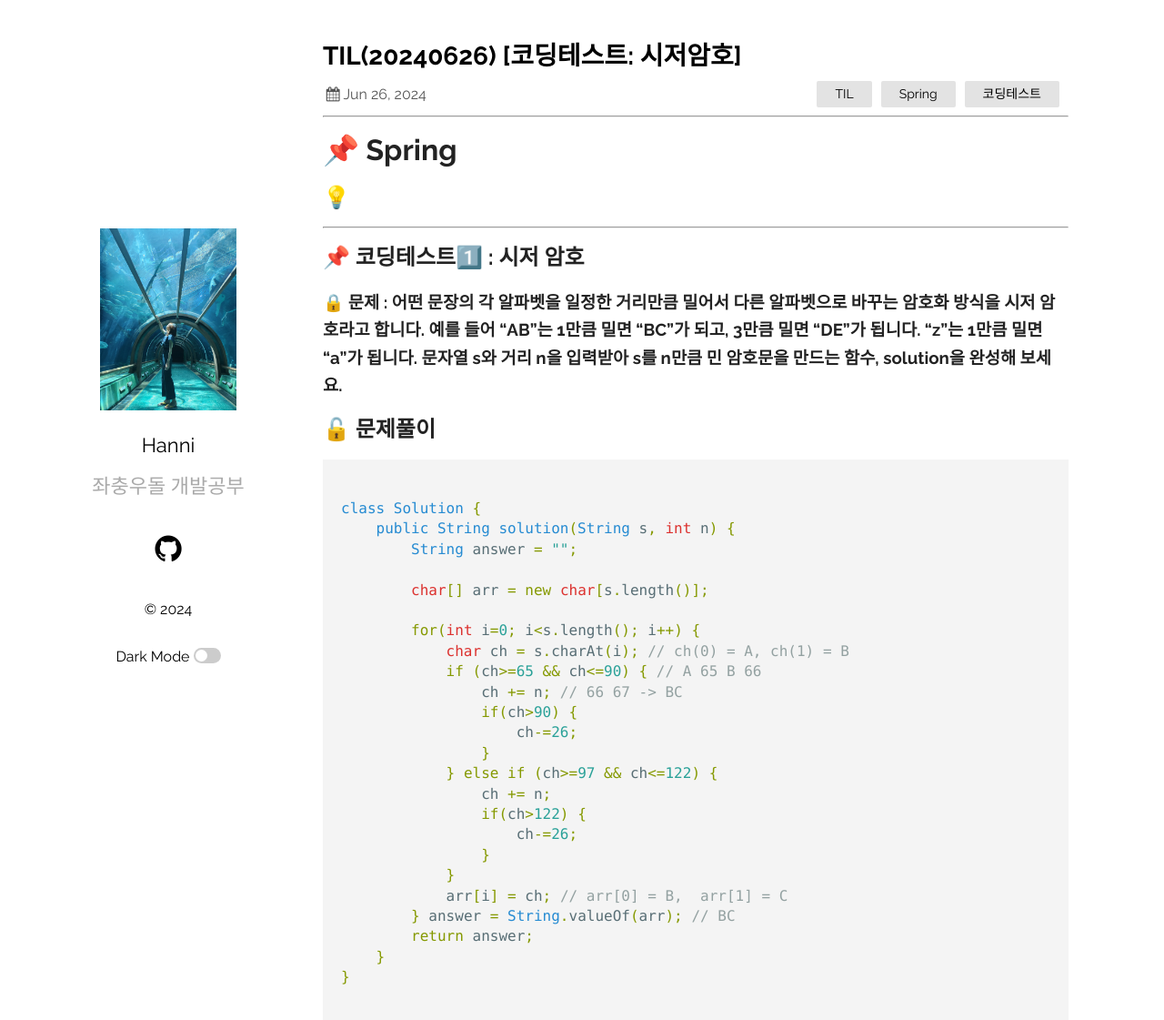
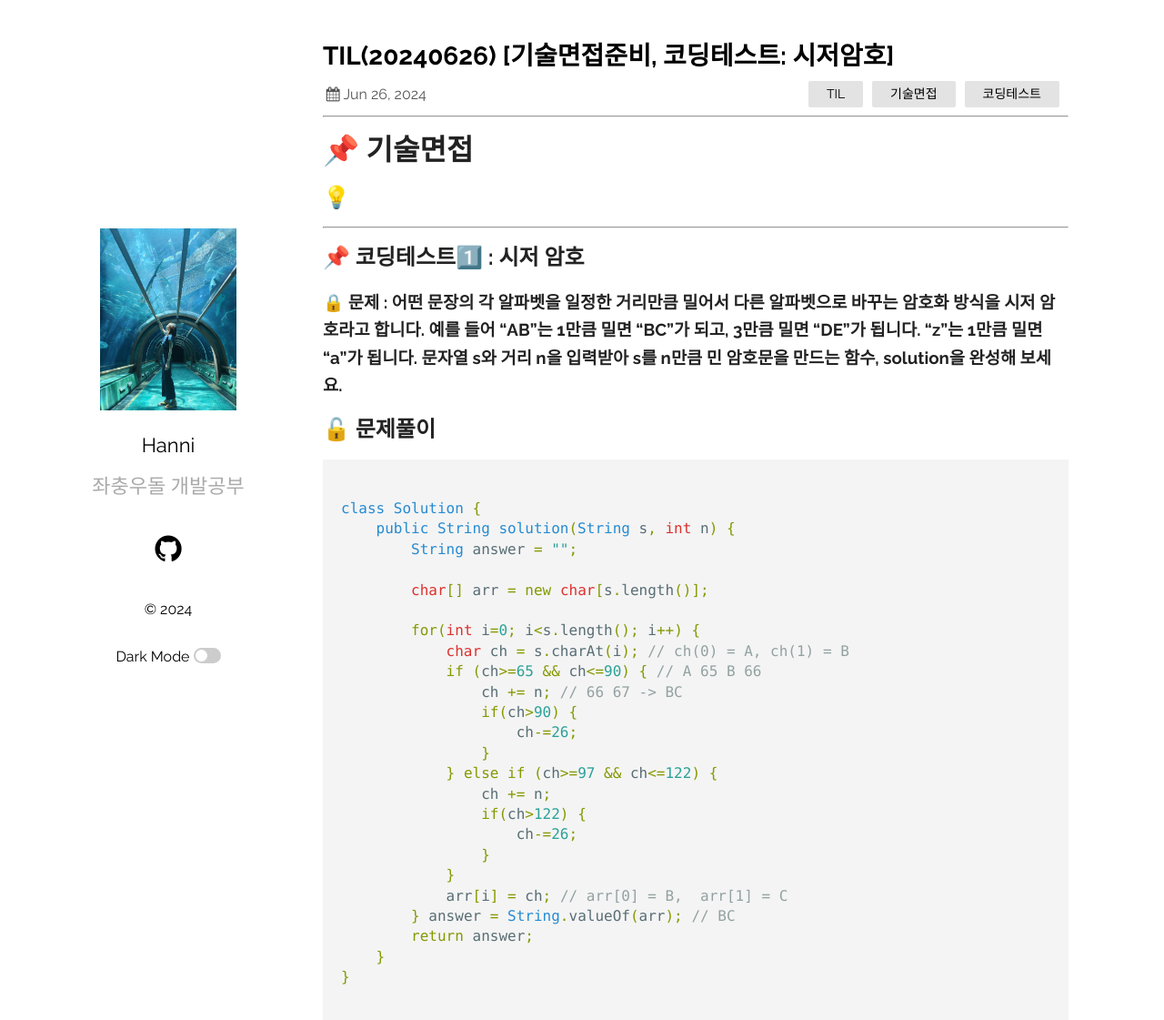
Before and after one commit to HaejungHan/HaejungHan.previous.blog, a Jekyll site: the page built from _posts/2024-06-26-시저암호.markdown, in a window 1280 px wide and 1174 px high. Shown: the top 1121 px of the window at 91% size. Built offline with Jekyll 4.4.1, drawn with Linux system fonts in a browser that asks for light colours.

Commit message:
블로그 정리

```diff
--- a/_posts/2024-05-21-spring 인증인가 코딩테스트.markdown
+++ b/_posts/2024-05-21-spring 인증인가 코딩테스트.markdown
@@ -7,6 +7,8 @@ categories: TIL Spring 코딩테스트
 
 
 ---------------------------------------------------------------------
+
+
 
 
 # 📌 Spring
--- a/_posts/2024-06-24-아웃소싱 프로젝트 .markdown
+++ b/_posts/2024-06-24-아웃소싱 프로젝트 .markdown
@@ -1,7 +1,7 @@
 ---
 layout: post
 title:  "TIL(20240624) [아웃소싱 프로젝트: fix 팔로우]"
-date:  2024-06-23
+date:  2024-06-24
 categories: TIL Spring
 ---
 
--- a/_posts/2024-06-26-시저암호.markdown
+++ b/_posts/2024-06-26-시저암호.markdown
@@ -1,13 +1,13 @@
 ---
 layout: post
-title:  "TIL(20240626) [코딩테스트: 시저암호]"
+title:  "TIL(20240626) [기술면접준비, 코딩테스트: 시저암호]"
 date:  2024-06-26
-categories: TIL Spring 코딩테스트
+categories: TIL 기술면접 코딩테스트
 ---
 
 ---------------------------------------------------------------------
 
-# 📌 Spring
+# 📌 기술면접
 
 ## 💡
 
```
